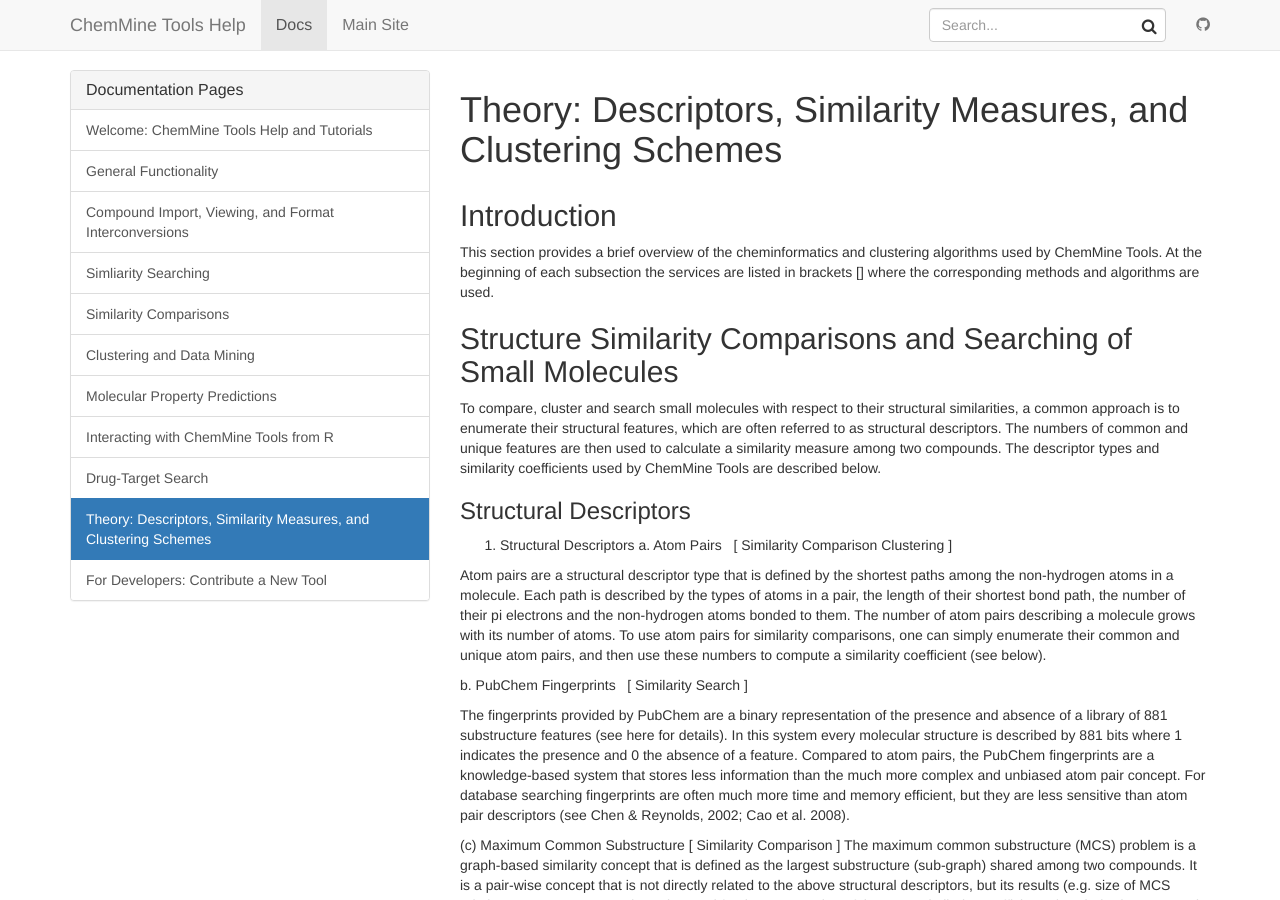
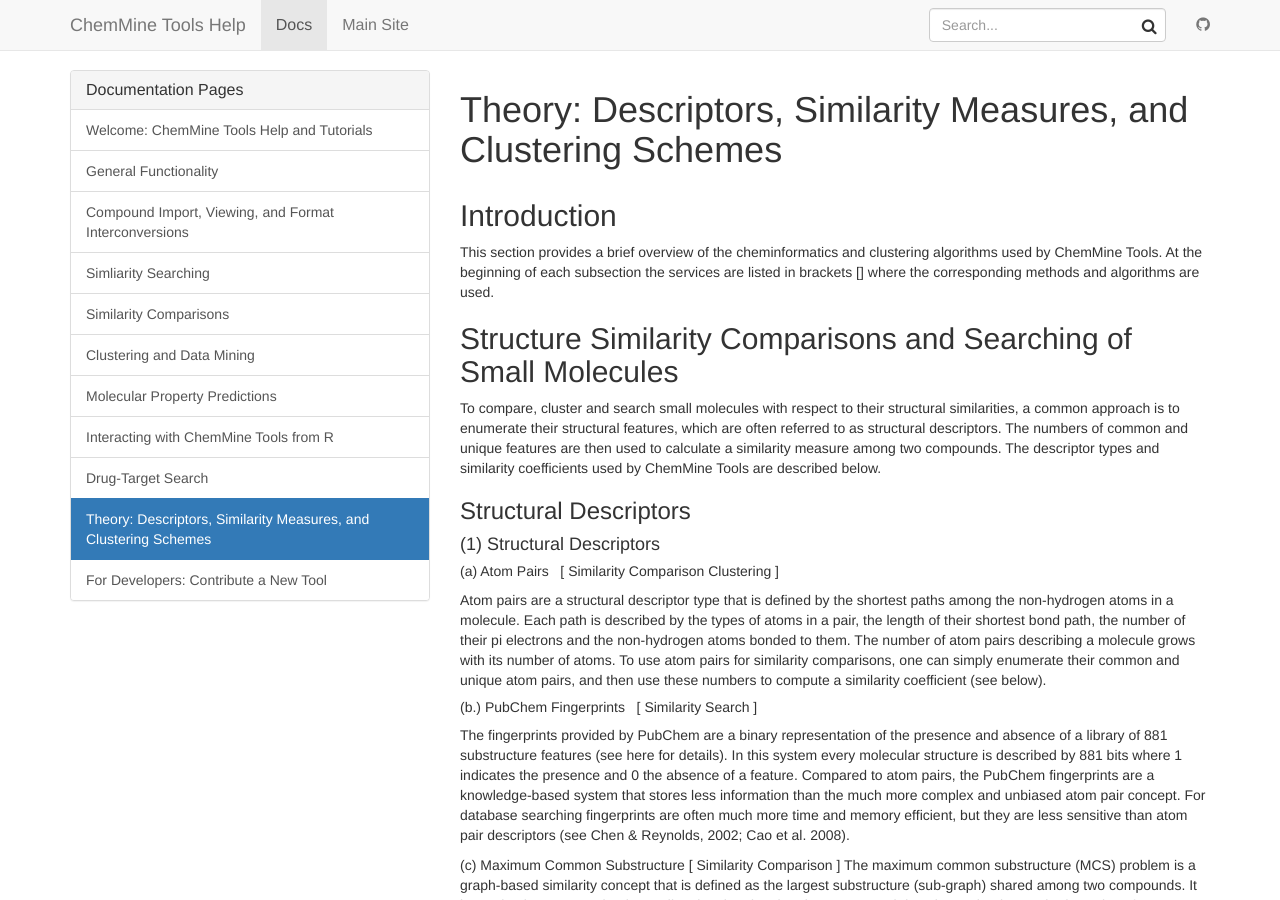
Before and after one commit to girke-lab/chemminetools-docs, a Jekyll site: the page built from _docs/theory.md, in a window 1280 px wide and 900 px high. Built offline with Jekyll 4.4.1, drawn with Linux system fonts in a browser that asks for light colours.

Commit message:
Update theory.md

```diff
--- a/_docs/theory.md
+++ b/_docs/theory.md
@@ -13,14 +13,15 @@ To compare, cluster and search small molecules with respect to their structural
 
 ### Structural Descriptors
 
-1. Structural Descriptors
-  a. Atom Pairs &nbsp; [   Similarity Comparison     Clustering   ]
+#### (1) Structural Descriptors
 
-  Atom pairs are a structural descriptor type that is defined by the shortest paths among the non-hydrogen atoms in a molecule. Each path is described by the types of atoms in a pair, the length of their shortest bond path, the number of their pi electrons and the non-hydrogen atoms bonded to them. The number of atom pairs describing a molecule grows with its number of atoms. To use atom pairs for similarity comparisons, one can simply enumerate their common and unique atom pairs, and then use these numbers to compute a similarity coefficient (see below).
+##### (a) Atom Pairs &nbsp; [   Similarity Comparison     Clustering   ]
 
-  b. PubChem Fingerprints &nbsp; [   Similarity Search   ]
+Atom pairs are a structural descriptor type that is defined by the shortest paths among the non-hydrogen atoms in a molecule. Each path is described by the types of atoms in a pair, the length of their shortest bond path, the number of their pi electrons and the non-hydrogen atoms bonded to them. The number of atom pairs describing a molecule grows with its number of atoms. To use atom pairs for similarity comparisons, one can simply enumerate their common and unique atom pairs, and then use these numbers to compute a similarity coefficient (see below).
 
-  The fingerprints provided by PubChem are a binary representation of the presence and absence of a library of 881 substructure features (see here for details). In this system every molecular structure is described by 881 bits where 1 indicates the presence and 0 the absence of a feature. Compared to atom pairs, the PubChem fingerprints are a knowledge-based system that stores less information than the much more complex and unbiased atom pair concept. For database searching fingerprints are often much more time and memory efficient, but they are less sensitive than atom pair descriptors (see Chen & Reynolds, 2002; Cao et al. 2008).
+##### (b.) PubChem Fingerprints &nbsp; [   Similarity Search   ]
+
+The fingerprints provided by PubChem are a binary representation of the presence and absence of a library of 881 substructure features (see here for details). In this system every molecular structure is described by 881 bits where 1 indicates the presence and 0 the absence of a feature. Compared to atom pairs, the PubChem fingerprints are a knowledge-based system that stores less information than the much more complex and unbiased atom pair concept. For database searching fingerprints are often much more time and memory efficient, but they are less sensitive than atom pair descriptors (see Chen & Reynolds, 2002; Cao et al. 2008).
 
 (c) Maximum Common Substructure
 [   Similarity Comparison   ]
```
